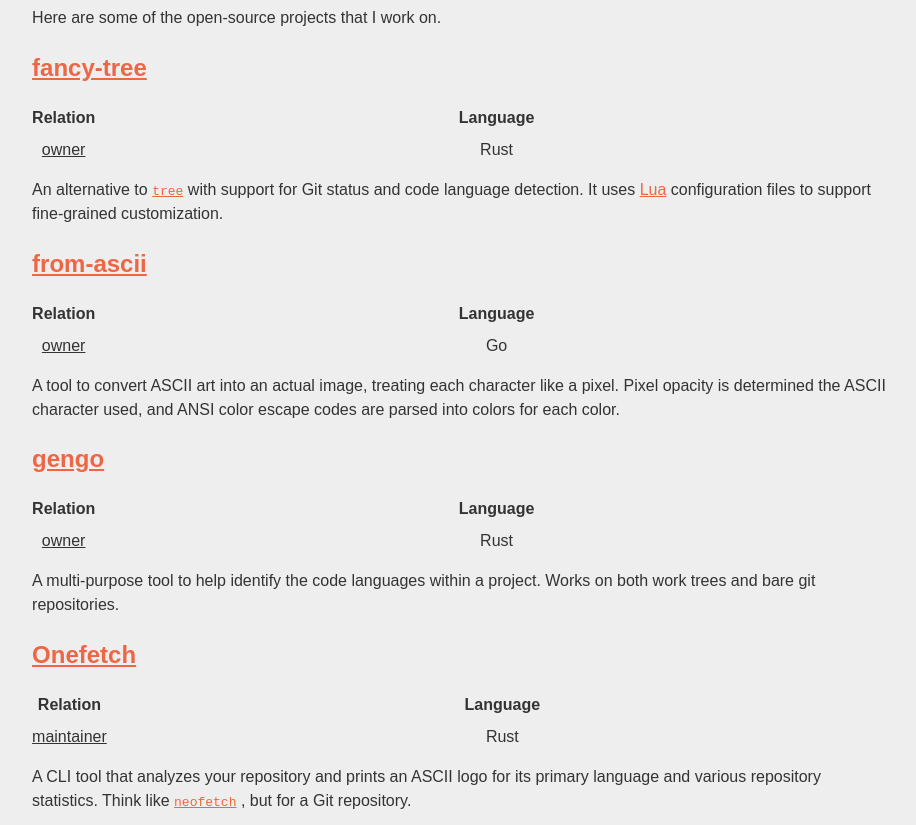
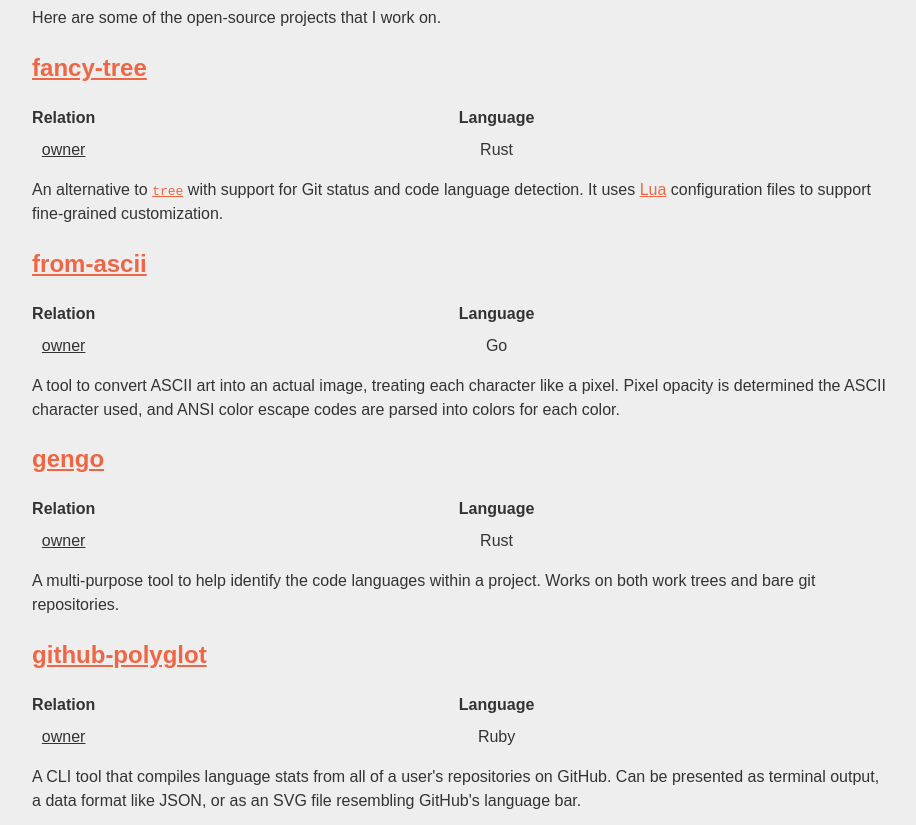
Before and after one commit to spenserblack/spenserblack.github.io, an Astro site: page /projects in a window 1280 px wide. Shown: the part 127-952 px from the top of the page, without its empty margins (179-1095 px from the left). Built offline with nearby package versions, Linux system fonts and the light colour scheme; Astro itself is replaced by a stand-in of ours.

Commit message:
Add github-polyglot as a project (#17)

```diff
--- a/src/pages/projects.astro
+++ b/src/pages/projects.astro
@@ -40,6 +40,16 @@
 		Works on both work trees and bare git repositories.
 	</p>
 
+	<ProjectHeading link="https://github.com/spenserblack/github-polyglot"
+		>github-polyglot</ProjectHeading
+	>
+	<ProjectStats language="Ruby" relation="owner" />
+	<p>
+		A CLI tool that compiles language stats from all of a user's repositories on
+		GitHub. Can be presented as terminal output, a data format like JSON, or as
+		an SVG file resembling GitHub's language bar.
+	</p>
+
 	<ProjectHeading link="https://github.com/o2sh/onefetch"
 		>Onefetch</ProjectHeading
 	>
```
